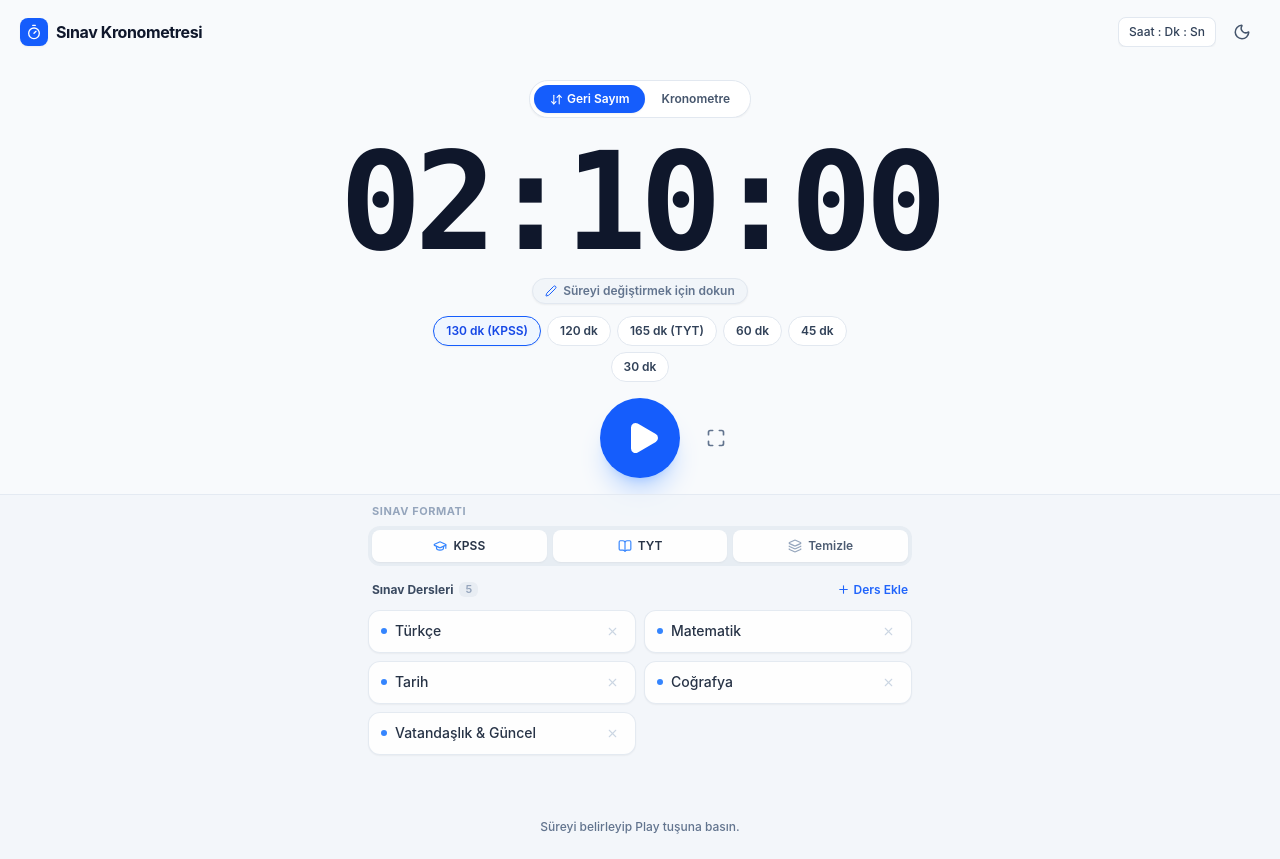
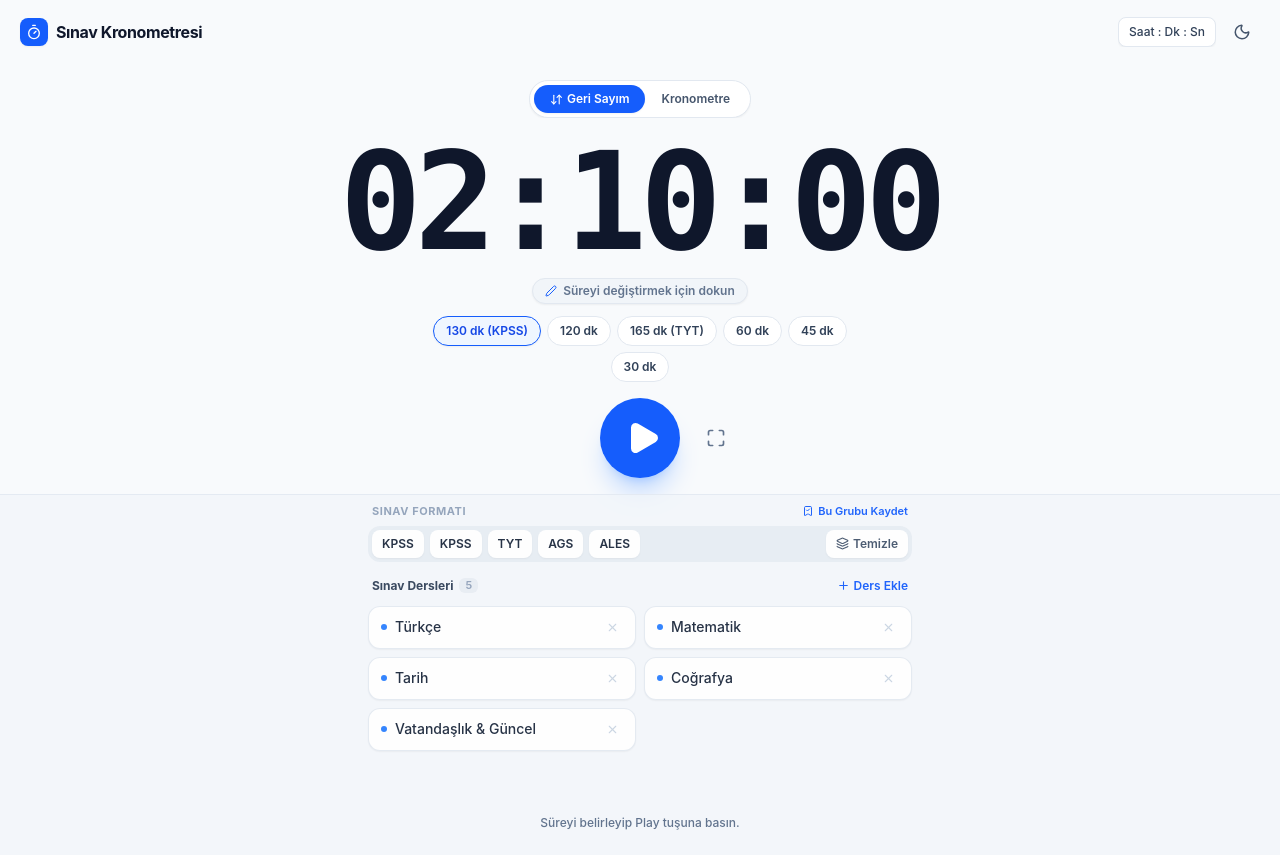
Before and after one commit to kemaladlig/exam-timer, a React (Vite) app: page / in a window 1280 px wide. Built offline with nearby package versions, Linux system fonts and the light colour scheme.

Commit message:
feat(presets): add AGS & ALES presets and custom group creation/storage

```diff
--- a/src/App.tsx
+++ b/src/App.tsx
@@ -138,24 +138,12 @@ function App() {
     setSections(prev => prev.filter(s => s.id !== sectionId));
   };
 
-  const handleResetSections = (type: 'kpss' | 'tyt' | 'clear') => {
-    if (type === 'kpss') {
-      const kpss = EXAM_PRESETS.find(p => p.id === 'kpss-lisans');
-      if (kpss) {
-        setSections(kpss.sections);
-        setCountdownTotalSeconds(kpss.totalDurationSeconds);
-        resetTimer();
-      }
-    } else if (type === 'tyt') {
-      const tyt = EXAM_PRESETS.find(p => p.id === 'yks-tyt');
-      if (tyt) {
-        setSections(tyt.sections);
-        setCountdownTotalSeconds(tyt.totalDurationSeconds);
-        resetTimer();
-      }
-    } else {
-      setSections([]);
+  const handleApplyPreset = (newSections: SectionConfig[], durationSeconds?: number) => {
+    setSections(newSections);
+    if (durationSeconds && durationSeconds > 0) {
+      setCountdownTotalSeconds(durationSeconds);
     }
+    resetTimer();
   };
 
   const handleDirectDownloadReport = (sessionToDownload: ExamSession) => {
@@ -333,7 +321,7 @@ function App() {
                 onRemoveCheckpoint={removeCheckpoint}
                 onAddSection={handleAddSection}
                 onRemoveSection={handleRemoveSection}
-                onResetSections={handleResetSections}
+                onApplyPreset={handleApplyPreset}
                 hasStarted={hasStarted}
               />
            </div>
--- a/src/components/checkpoints/CheckpointList.tsx
+++ b/src/components/checkpoints/CheckpointList.tsx
@@ -1,6 +1,7 @@
 import { useState } from 'react';
-import { BookmarkPlus, RotateCcw, Plus, ChevronDown, ChevronUp, Clock, X, Pin, CheckCircle2, GraduationCap, BookOpen, Layers } from 'lucide-react';
-import type { SectionConfig, CheckpointRecord } from '../../types';
+import { BookmarkPlus, RotateCcw, Plus, ChevronDown, ChevronUp, Clock, X, Pin, CheckCircle2, BookmarkCheck, Layers, Sparkles } from 'lucide-react';
+import type { SectionConfig, CheckpointRecord, CustomPreset } from '../../types';
+import { EXAM_PRESETS } from '../../constants/presets';
 import { CheckpointCard } from './CheckpointCard';
 import { Button } from '../ui/Button';
 import { formatSeconds } from '../../utils';
@@ -14,7 +15,7 @@ interface CheckpointListProps {
   onRemoveCheckpoint: (checkpointId: string) => void;
   onAddSection: (name: string) => void;
   onRemoveSection: (sectionId: string) => void;
-  onResetSections: (type: 'kpss' | 'tyt' | 'clear') => void;
+  onApplyPreset: (sections: SectionConfig[], durationSeconds?: number) => void;
   hasStarted: boolean;
 }
 
@@ -27,12 +28,24 @@ export function CheckpointList({
   onRemoveCheckpoint,
   onAddSection,
   onRemoveSection,
-  onResetSections,
+  onApplyPreset,
   hasStarted,
 }: CheckpointListProps) {
   const [newSectionName, setNewSectionName] = useState('');
   const [isAdding, setIsAdding] = useState(false);
   const [isHistoryOpen, setIsHistoryOpen] = useState(true);
+
+  // Kullanıcının özel kaydettiği ders grupları (LocalStorage'da kalıcı saklanır)
+  const [customPresets, setCustomPresets] = useState<CustomPreset[]>(() => {
+    try {
+      const saved = localStorage.getItem('exam_custom_presets');
+      return saved ? JSON.parse(saved) : [];
+    } catch {
+      return [];
+    }
+  });
+  const [isSavingGroup, setIsSavingGroup] = useState(false);
+  const [groupName, setGroupName] = useState('');
 
   const hasCheckpoints = checkpoints.length > 0;
   const allRecordedCheckpoints = [...checkpoints].reverse();
@@ -48,6 +61,36 @@ export function CheckpointList({
     }
   };
 
+  const handleSaveGroup = (e: React.FormEvent) => {
+    e.preventDefault();
+    if (!groupName.trim() || sections.length === 0) return;
+    const newPreset: CustomPreset = {
+      id: 'custom-' + Date.now(),
+      name: groupName.trim(),
+      sections: [...sections],
+    };
+    const updated = [...customPresets, newPreset];
+    setCustomPresets(updated);
+    try {
+      localStorage.setItem('exam_custom_presets', JSON.stringify(updated));
+    } catch (err) {
+      console.error(err);
+    }
+    setGroupName('');
+    setIsSavingGroup(false);
+  };
+
+  const handleDeleteGroup = (id: string, e: React.MouseEvent) => {
+    e.stopPropagation();
+    const updated = customPresets.filter(p => p.id !== id);
+    setCustomPresets(updated);
+    try {
+      localStorage.setItem('exam_custom_presets', JSON.stringify(updated));
+    } catch (err) {
+      console.error(err);
+    }
+  };
+
   return (
     <div className="w-full max-w-xl mx-auto flex flex-col gap-3 px-4 pb-16 mt-2">
 
@@ -56,35 +99,116 @@ export function CheckpointList({
         <div className="space-y-3 animate-in fade-in duration-300">
           {/* Hızlı Sınav Seçici Segment */}
           <div className="flex flex-col gap-1.5">
-            <span className="text-[11px] font-bold uppercase tracking-wider text-slate-400 dark:text-zinc-500 px-1">
-              Sınav Formatı
-            </span>
-            <div className="grid grid-cols-3 gap-1.5 p-1 rounded-xl bg-slate-200/70 dark:bg-zinc-800/80">
+            <div className="flex items-center justify-between px-1">
+              <span className="text-[11px] font-bold uppercase tracking-wider text-slate-400 dark:text-zinc-500">
+                Sınav Formatı
+              </span>
+              {sections.length > 0 && !isSavingGroup && (
+                <button
+                  type="button"
+                  onClick={() => setIsSavingGroup(true)}
+                  className="text-[11px] font-semibold text-blue-600 dark:text-blue-400 hover:underline flex items-center gap-1 cursor-pointer"
+                  title="Mevcut ders listesini özel grup olarak kaydet"
+                >
+                  <BookmarkCheck size={12} />
+                  <span>Bu Grubu Kaydet</span>
+                </button>
+              )}
+            </div>
+
+            {/* Özel Grup Kaydetme Girişi */}
+            {isSavingGroup && (
+              <form onSubmit={handleSaveGroup} className="flex gap-1.5 items-center p-2 rounded-xl bg-blue-50/70 dark:bg-blue-950/40 border border-blue-200 dark:border-blue-900 animate-in fade-in duration-150">
+                <input
+                  type="text"
+                  value={groupName}
+                  onChange={(e) => setGroupName(e.target.value)}
+                  placeholder="Grup / Sınav adı (örn. AGS, Deneme 1)..."
+                  autoFocus
+                  className="flex-1 px-3 py-1.5 rounded-lg border border-blue-300 dark:border-blue-800 bg-white dark:bg-zinc-900 text-slate-800 dark:text-zinc-100 text-xs focus:outline-none font-medium"
+                />
+                <Button type="submit" size="sm" className="py-1.5 px-3 text-xs rounded-lg font-semibold bg-blue-600 hover:bg-blue-700 text-white">
+                  Kaydet
+                </Button>
+                <button
+                  type="button"
+                  onClick={() => setIsSavingGroup(false)}
+                  className="p-1 text-slate-400 hover:text-slate-600 dark:hover:text-zinc-200 cursor-pointer"
+                >
+                  <X size={14} />
+                </button>
+              </form>
+            )}
+
+            {/* Hazır Sınav Formatları (KPSS, TYT, AGS, ALES, Temizle) */}
+            <div className="flex flex-wrap gap-1.5 p-1 rounded-xl bg-slate-200/70 dark:bg-zinc-800/80">
+              {EXAM_PRESETS.map((preset) => {
+                const shortLabel = preset.id === 'kpss-lisans'
+                  ? 'KPSS'
+                  : preset.id === 'yks-tyt'
+                    ? 'TYT'
+                    : preset.id === 'meb-ags'
+                      ? 'AGS'
+                      : preset.id === 'osym-ales'
+                        ? 'ALES'
+                        : preset.name.split(' ')[0];
+
+                return (
+                  <button
+                    key={preset.id}
+                    type="button"
+                    onClick={() => onApplyPreset(preset.sections, preset.totalDurationSeconds)}
+                    className="py-1.5 px-2.5 rounded-lg text-xs font-semibold flex items-center justify-center gap-1 transition-all bg-white dark:bg-zinc-900 text-slate-800 dark:text-zinc-100 shadow-xs hover:text-blue-600 dark:hover:text-blue-400 cursor-pointer"
+                    title={preset.name}
+                  >
+                    <span>{shortLabel}</span>
+                  </button>
+                );
+              })}
+
               <button
                 type="button"
-                onClick={() => onResetSections('kpss')}
-                className="py-2 px-2 rounded-lg text-xs font-semibold flex items-center justify-center gap-1.5 transition-all bg-white dark:bg-zinc-900 text-slate-800 dark:text-zinc-100 shadow-xs hover:text-blue-600 dark:hover:text-blue-400 cursor-pointer"
+                onClick={() => onApplyPreset([])}
+                className="py-1.5 px-2.5 rounded-lg text-xs font-semibold flex items-center justify-center gap-1 transition-all bg-white dark:bg-zinc-900 text-slate-600 dark:text-zinc-400 shadow-xs hover:text-red-500 dark:hover:text-red-400 cursor-pointer ml-auto"
+                title="Ders listesini boşalt"
               >
-                <GraduationCap size={14} className="text-blue-500" />
-                <span>KPSS</span>
-              </button>
-              <button
-                type="button"
-                onClick={() => onResetSections('tyt')}
-                className="py-2 px-2 rounded-lg text-xs font-semibold flex items-center justify-center gap-1.5 transition-all bg-white dark:bg-zinc-900 text-slate-800 dark:text-zinc-100 shadow-xs hover:text-blue-600 dark:hover:text-blue-400 cursor-pointer"
-              >
-                <BookOpen size={14} className="text-blue-500" />
-                <span>TYT</span>
-              </button>
-              <button
-                type="button"
-                onClick={() => onResetSections('clear')}
-                className="py-2 px-2 rounded-lg text-xs font-semibold flex items-center justify-center gap-1.5 transition-all bg-white dark:bg-zinc-900 text-slate-600 dark:text-zinc-300 shadow-xs hover:text-red-500 dark:hover:text-red-400 cursor-pointer"
-              >
-                <Layers size={14} className="text-slate-400" />
+                <Layers size={13} />
                 <span>Temizle</span>
               </button>
             </div>
+
+            {/* Kullanıcının Özel Grupları */}
+            {customPresets.length > 0 && (
+              <div className="flex flex-wrap items-center gap-1.5 pt-1 px-1">
+                <span className="text-[10px] font-bold uppercase tracking-wider text-slate-400 dark:text-zinc-500 mr-1 flex items-center gap-0.5">
+                  <Sparkles size={10} className="text-amber-500" />
+                  Özel Gruplar:
+                </span>
+                {customPresets.map((cp) => (
+                  <div
+                    key={cp.id}
+                    className="inline-flex items-center gap-1 py-1 px-2.5 rounded-lg text-xs font-semibold bg-blue-50 dark:bg-blue-950/60 text-blue-700 dark:text-blue-300 border border-blue-200 dark:border-blue-900/60 shadow-xs"
+                  >
+                    <button
+                      type="button"
+                      onClick={() => onApplyPreset(cp.sections, cp.totalDurationSeconds)}
+                      className="cursor-pointer hover:underline"
+                      title={`${cp.sections.length} dersi yükle`}
+                    >
+                      {cp.name} ({cp.sections.length})
+                    </button>
+                    <button
+                      type="button"
+                      onClick={(e) => handleDeleteGroup(cp.id, e)}
+                      className="text-blue-400 hover:text-red-500 transition-colors p-0.5 ml-1 cursor-pointer"
+                      title="Bu özel grubu sil"
+                    >
+                      <X size={12} />
+                    </button>
+                  </div>
+                ))}
+              </div>
+            )}
           </div>
 
           {/* Ders Listesi Başlığı & Ders Sayısı */}
--- a/src/constants/presets.ts
+++ b/src/constants/presets.ts
@@ -8,11 +8,11 @@ export const EXAM_PRESETS: ExamTemplate[] = [
     defaultMode: 'countdown',
     totalDurationSeconds: 130 * 60, // 130 minutes
     sections: [
-      { id: 'kpss-tr', name: 'Türkçe', questionCount: 30 },
-      { id: 'kpss-math', name: 'Matematik', questionCount: 30 },
-      { id: 'kpss-hist', name: 'Tarih', questionCount: 27 },
-      { id: 'kpss-geo', name: 'Coğrafya', questionCount: 18 },
-      { id: 'kpss-cit', name: 'Vatandaşlık & Güncel', questionCount: 15 },
+      { id: 'kpss-tr', name: 'Türkçe' },
+      { id: 'kpss-math', name: 'Matematik' },
+      { id: 'kpss-hist', name: 'Tarih' },
+      { id: 'kpss-geo', name: 'Coğrafya' },
+      { id: 'kpss-cit', name: 'Vatandaşlık & Güncel' },
     ],
   },
   {
@@ -22,11 +22,11 @@ export const EXAM_PRESETS: ExamTemplate[] = [
     defaultMode: 'countdown',
     totalDurationSeconds: 120 * 60, // 120 minutes
     sections: [
-      { id: 'kpss-std-tr', name: 'Türkçe', questionCount: 30 },
-      { id: 'kpss-std-math', name: 'Matematik', questionCount: 30 },
-      { id: 'kpss-std-hist', name: 'Tarih', questionCount: 27 },
-      { id: 'kpss-std-geo', name: 'Coğrafya', questionCount: 18 },
-      { id: 'kpss-std-cit', name: 'Vatandaşlık', questionCount: 15 },
+      { id: 'kpss-std-tr', name: 'Türkçe' },
+      { id: 'kpss-std-math', name: 'Matematik' },
+      { id: 'kpss-std-hist', name: 'Tarih' },
+      { id: 'kpss-std-geo', name: 'Coğrafya' },
+      { id: 'kpss-std-cit', name: 'Vatandaşlık' },
     ],
   },
   {
@@ -36,10 +36,36 @@ export const EXAM_PRESETS: ExamTemplate[] = [
     defaultMode: 'countdown',
     totalDurationSeconds: 165 * 60, // 165 minutes
     sections: [
-      { id: 'tyt-tr', name: 'Türkçe', questionCount: 40 },
-      { id: 'tyt-sos', name: 'Sosyal Bilimler', questionCount: 20 },
-      { id: 'tyt-mat', name: 'Temel Matematik', questionCount: 40 },
-      { id: 'tyt-fen', name: 'Fen Bilimleri', questionCount: 20 },
+      { id: 'tyt-tr', name: 'Türkçe' },
+      { id: 'tyt-sos', name: 'Sosyal Bilimler' },
+      { id: 'tyt-mat', name: 'Temel Matematik' },
+      { id: 'tyt-fen', name: 'Fen Bilimleri' },
+    ],
+  },
+  {
+    id: 'meb-ags',
+    name: 'MEB - AGS (Akademi Giriş Sınavı)',
+    description: '110 Minutes - Turkish, Math, History, Geography, Education, Legislation',
+    defaultMode: 'countdown',
+    totalDurationSeconds: 110 * 60, // 110 minutes
+    sections: [
+      { id: 'ags-tr', name: 'Türkçe' },
+      { id: 'ags-mat', name: 'Matematik' },
+      { id: 'ags-tar', name: 'Tarih' },
+      { id: 'ags-cog', name: 'Coğrafya' },
+      { id: 'ags-egt', name: 'Eğitimin Temelleri' },
+      { id: 'ags-mev', name: 'Türk Milli Eğitim Mevzuatı' },
+    ],
+  },
+  {
+    id: 'osym-ales',
+    name: 'ÖSYM - ALES',
+    description: '150 Minutes - Numerical, Verbal',
+    defaultMode: 'countdown',
+    totalDurationSeconds: 150 * 60, // 150 minutes
+    sections: [
+      { id: 'ales-say', name: 'Sayısal' },
+      { id: 'ales-soz', name: 'Sözel' },
     ],
   },
 ];
```
Also changed, not shown: src/types/exam.ts (+7 -0 lines).
